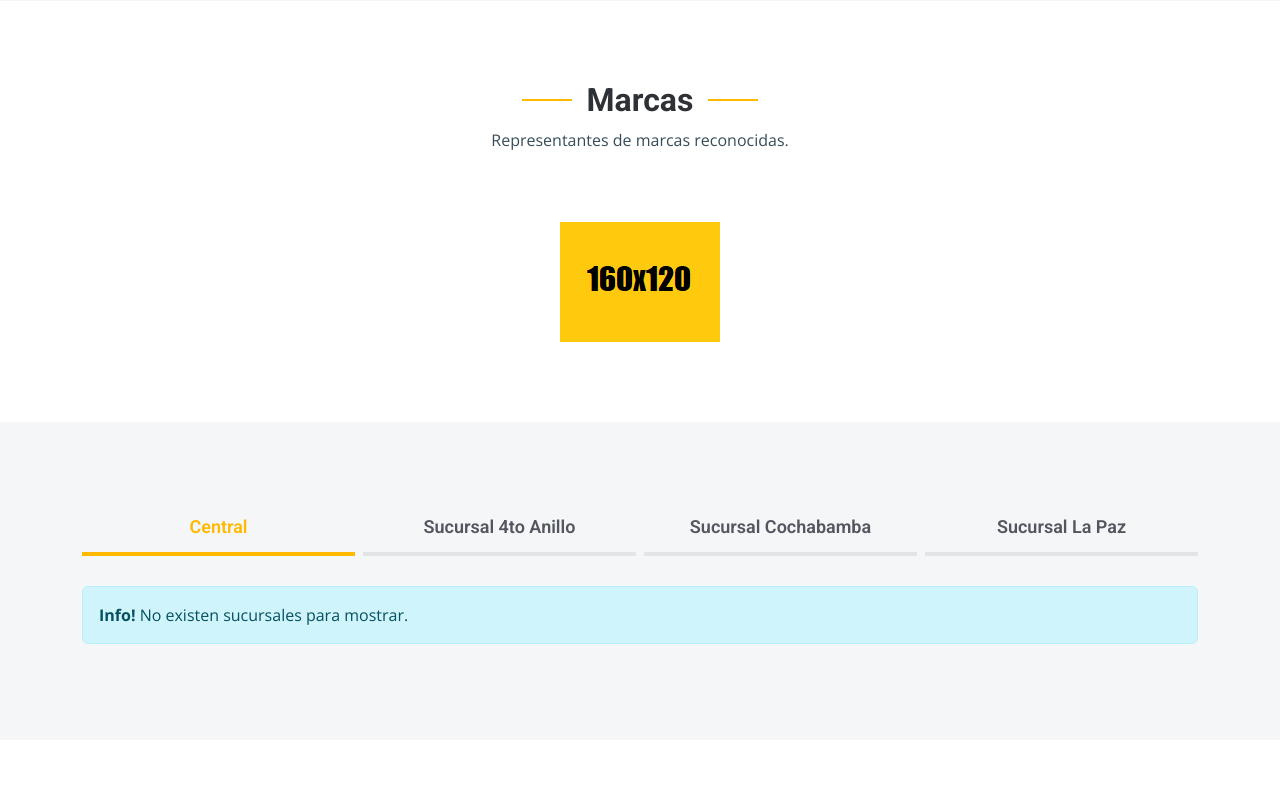
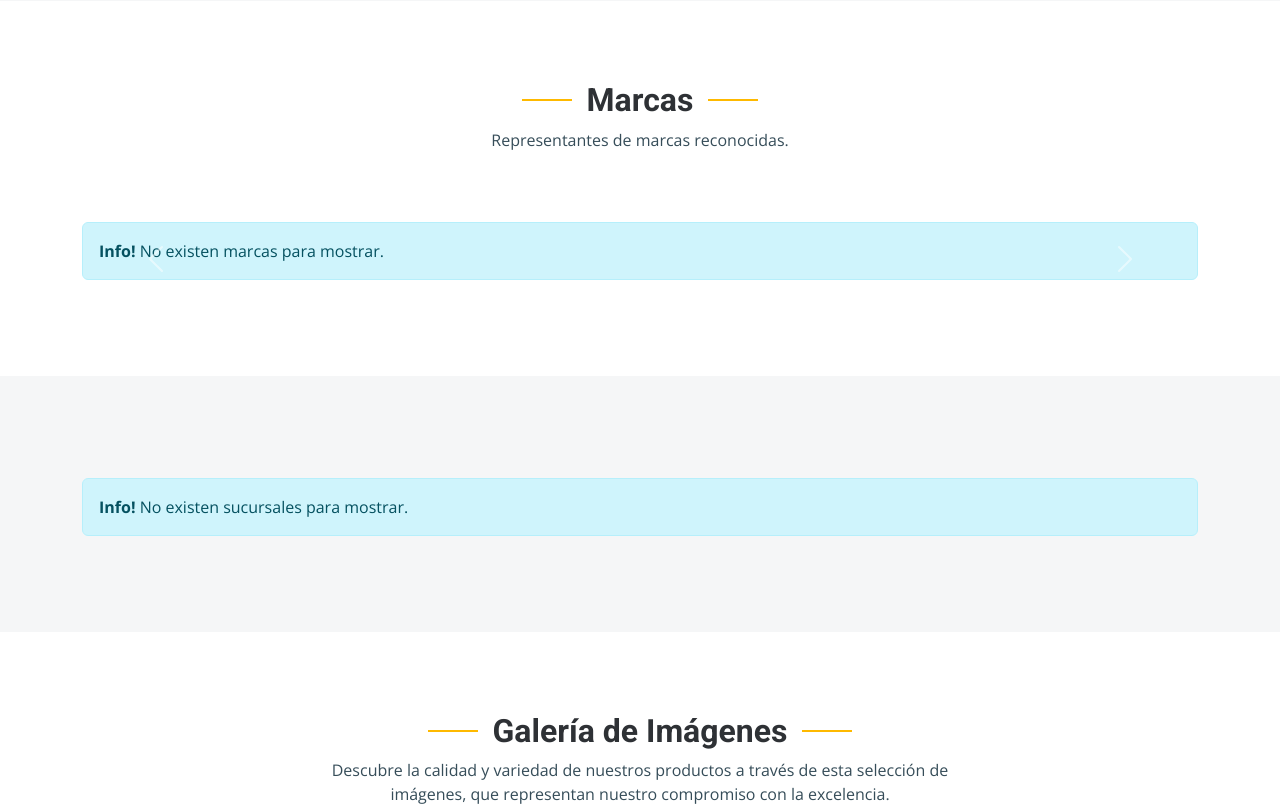
Before and after one commit to wfarelt/megapartes, a Django app: page / in a window 1280 px wide. Shown: the part 1173-1977 px from the top of the page. Run offline with Django 4.2, Linux system fonts and the light colour scheme; data that the repository does not hold is empty; some libraries are stand-ins or nearby versions.

Commit message:
update sucursales tab content

```diff
--- a/page/templates/page/home.html
+++ b/page/templates/page/home.html
@@ -146,25 +146,19 @@
             <div class="row justify-content-center"> <!-- Centrar el carrusel -->
                 <div id="brandsCarousel" class="carousel slide" data-bs-ride="carousel">
                     <div class="carousel-inner">
-                        <!-- Marca 1 -->
-                        <div class="carousel-item active">
+                        {% if marcas %}
+                            {% for marca in marcas %}
+                                <div class="carousel-item {% if forloop.first %}active{% endif %}">
                                     <div class="d-flex justify-content-center">
-                                <img src="{% static 'img/160x120.png' %}" class="d-block w-auto" alt="Marca 1">
+                                        <img src="{{ marca.imagen.url }}" class="d-block w-auto" alt="{{ marca.nombre }}">
                                     </div>
                                 </div>
-                        <!-- Marca 2 -->
-                        <div class="carousel-item">
-                            <div class="d-flex justify-content-center">
-                                <img src="{% static 'img/160x120.png' %}" class="d-block w-auto" alt="Marca 2">
+                            {% endfor %}
+                        {% else %}
+                            <div class="alert alert-info">
+                                <strong>Info!</strong> No existen marcas para mostrar.
                             </div>
-                        </div>
-                        <!-- Marca 3 -->
-                        <div class="carousel-item">
-                            <div class="d-flex justify-content-center">
-                                <img src="{% static 'img/160x120.png' %}" class="d-block w-auto" alt="Marca 3">
-                            </div>
-                        </div>
-                        <!-- Agrega más marcas según necesites -->
+                        {% endif %}
                     </div>
 
                     <!-- Controles del carrusel -->
@@ -188,37 +182,24 @@
         <div class="container" data-aos="fade-up">
 
             <ul class="nav nav-tabs row  g-2 d-flex">
-
+                {% if sucursales %}
+                    {% for sucursal in sucursales %}
                         <li class="nav-item col-3">
-            <a class="nav-link active show" data-bs-toggle="tab" data-bs-target="#tab-1">
-                <h4>Central</h4>
+                            <a class="nav-link {% if forloop.first %}active show{% endif %}" data-bs-toggle="tab" data-bs-target="#tab-{{sucursal.id}}">
+                                <h4>{{sucursal.nombre}}</h4>
                             </a>
                         </li><!-- End tab nav item -->
+                    {% endfor %}
+                {% endif %}
+            </ul>
 
-            <li class="nav-item col-3">
-            <a class="nav-link" data-bs-toggle="tab" data-bs-target="#tab-2">
-                <h4>Sucursal 4to Anillo</h4>
-            </a><!-- End tab nav item -->
-
-            <li class="nav-item col-3">
-            <a class="nav-link" data-bs-toggle="tab" data-bs-target="#tab-3">
-                <h4>Sucursal Cochabamba</h4>
-            </a>
-            </li><!-- End tab nav item -->
-
-            <li class="nav-item col-3">
-            <a class="nav-link" data-bs-toggle="tab" data-bs-target="#tab-4">
-                <h4>Sucursal La Paz</h4>
-            </a>
-            </li><!-- End tab nav item -->
-
-        </ul>
-        {{context}}
             <div class="tab-content">
 
                 {% if sucursales %}
                     {% for sucursal in sucursales %}
-                    <div class="tab-pane active show" id="tab-{{sucursal.id}}">
+
+                        <!-- Tab content item -->
+                         <div class="tab-pane {% if forloop.first %}active show{% endif %}" id="tab-{{sucursal.id}}">
                             <div class="row">
                                 <div class="col-lg-6 order-2 order-lg-1 mt-3 mt-lg-0 d-flex flex-column justify-content-center"
                                 data-aos="fade-up" data-aos-delay="100">
@@ -231,7 +212,8 @@
                                         <li><i class="fas fa-phone"></i> Teléfono: {{sucursal.telefono}}</li>
                                         <li><i class="far fa-clock"></i> Horario de Atención: {{sucursal.horario}}</li>
                                     </ul>
-                                <p class="fst-italic">
+                                    <p class="fst-italic
+                                    ">
                                         Ejecutivos de venta:
                                     </p>
                                     <ul>
@@ -245,14 +227,13 @@
                                 </div>
                             </div>
                         </div><!-- End tab content item -->
+
                     {% endfor %}
                 {% else %}
                     <div class="alert alert-info">
                         <strong>Info!</strong> No existen sucursales para mostrar.
                     </div>
                 {% endif %}
-
-
             </div>
 
         </div>
```
Lines whose indentation alone changed are shown as unchanged.
